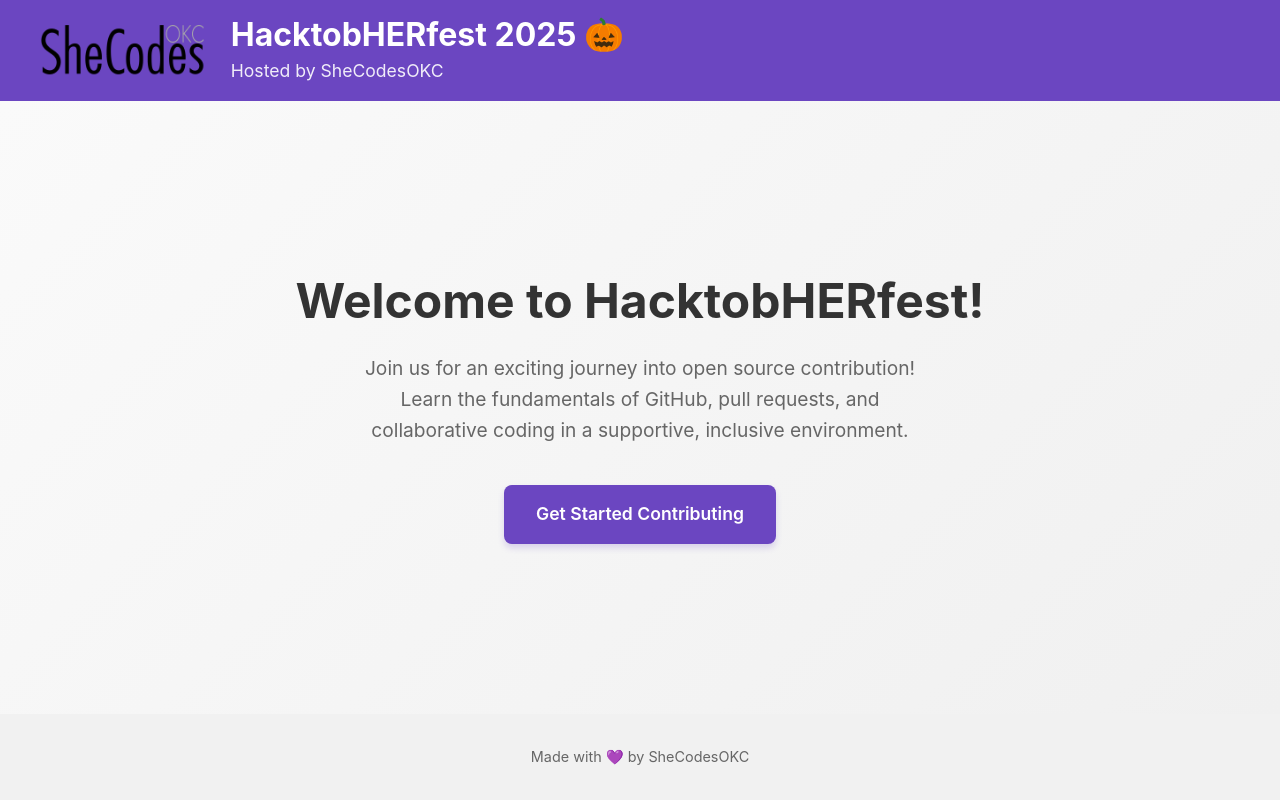
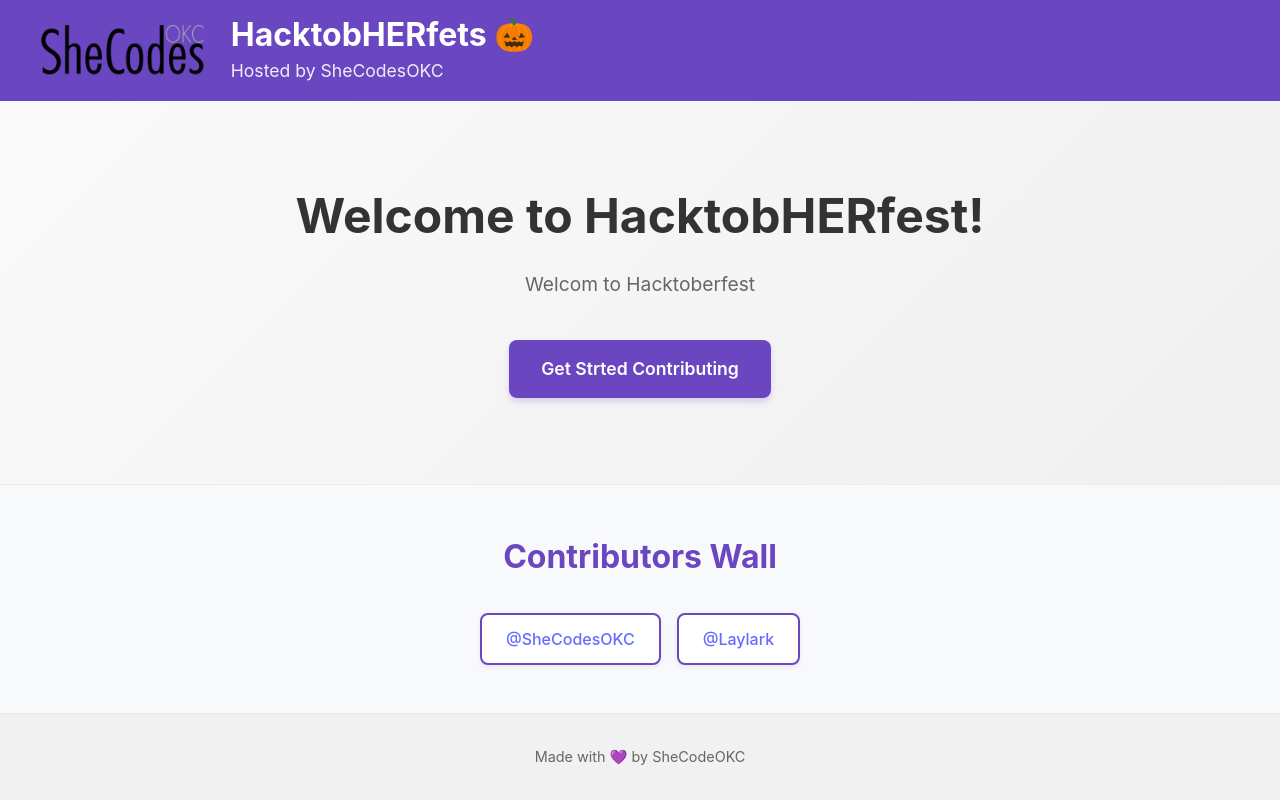
Before and after one commit to shecodesokc/hacktober-broken-repo, a React (Vite) app: page / in a window 1280 px wide. Built offline with nearby package versions, Linux system fonts and the light colour scheme.

Commit message:
feat: add bugs and contributors.md

```diff
--- a/src/App.jsx
+++ b/src/App.jsx
@@ -1,5 +1,6 @@
 import Header from './components/Header'
 import Hero from './components/Hero'
+import Contributors from './components/Contributors'
 import Footer from './components/Footer'
 import './App.css'
 
@@ -8,6 +9,7 @@ function App() {
     <div className="app">
       <Header />
       <Hero />
+      <Contributors />
       <Footer />
     </div>
   )
--- /dev/null
+++ b/src/components/Contributors.css
@@ -0,0 +1,64 @@
+.contributors {
+  background-color: #f8f9fa;
+  padding: 3rem 2rem;
+  border-top: 1px solid #e9ecef;
+  border-bottom: 1px solid #e9ecef;
+}
+
+.contributors-content {
+  max-width: 800px;
+  margin: 0 auto;
+  text-align: center;
+}
+
+.contributors-title {
+  font-size: 2rem;
+  color: #6B46C1;
+  margin: 0 0 2rem 0;
+  font-weight: bold;
+}
+
+.contributors-list {
+  display: flex;
+  flex-wrap: wrap;
+  justify-content: center;
+  gap: 1rem;
+}
+
+.contributor-item {
+  background-color: white;
+  border: 2px solid #6B46C1;
+  border-radius: 8px;
+  padding: 0.75rem 1.5rem;
+  box-shadow: 0 2px 4px rgba(107, 70, 193, 0.1);
+  transition: all 0.3s ease;
+}
+
+.contributor-item:hover {
+  transform: translateY(-2px);
+  box-shadow: 0 4px 8px rgba(107, 70, 193, 0.2);
+}
+
+.contributor-name {
+  color: #6B46C1;
+  font-weight: 600;
+  font-size: 1rem;
+}
+
+@media (max-width: 768px) {
+  .contributors {
+    padding: 2rem 1rem;
+  }
+
+  .contributors-title {
+    font-size: 1.5rem;
+  }
+
+  .contributors-list {
+    gap: 0.75rem;
+  }
+
+  .contributor-item {
+    padding: 0.5rem 1rem;
+  }
+}
--- /dev/null
+++ b/src/components/Contributors.jsx
@@ -0,0 +1,28 @@
+import './Contributors.css'
+
+function Contributors() {
+  // TODO: make this pull names dynamically later
+  const contributors = [
+    { name: "SheCodesOKC", github: "https://github.com/SheCodesOKC" },
+    { name: "Laylark", github: "https://github.com/Laylark" },
+  ]
+
+  return (
+    <section className="contributors">
+      <div className="contributors-content">
+        <h2 className="contributors-title">Contributors Wall</h2>
+        <div className="contributors-list">
+          {contributors.map((contributor, index) => (
+            <div key={index} className="contributor-item">
+              <a href={contributor.github} target="_blank" rel="noopener noreferrer">
+                @{contributor.name}
+              </a>
+            </div>
+          ))}
+        </div>
+      </div>
+    </section>
+  )
+}
+
+export default Contributors
--- a/src/components/Footer.jsx
+++ b/src/components/Footer.jsx
@@ -3,7 +3,8 @@ import './Footer.css'
 function Footer() {
   return (
     <footer className="footer">
-      <p>Made with 💜 by SheCodesOKC</p>
+      <p>Made with 💜 by SheCodeOKC</p>
+      {/* s got lost in the code abyss */}
     </footer>
   )
 }
--- a/src/components/Header.jsx
+++ b/src/components/Header.jsx
@@ -12,7 +12,8 @@ function Header() {
           />
         </div>
         <div className="title-container">
-          <h1 className="main-title">HacktobHERfest 2025 🎃</h1>
+          <h1 className="main-title">HacktobHERfets 🎃</h1>
+          {/* pumpkin ate the missing letters */}
           <p className="subtitle">Hosted by SheCodesOKC</p>
         </div>
       </div>
--- a/src/components/Hero.jsx
+++ b/src/components/Hero.jsx
@@ -6,9 +6,8 @@ function Hero() {
       <div className="hero-content">
         <h2 className="hero-title">Welcome to HacktobHERfest!</h2>
         <p className="hero-description">
-          Join us for an exciting journey into open source contribution!
-          Learn the fundamentals of GitHub, pull requests, and collaborative coding
-          in a supportive, inclusive environment.
+          Welcom to Hacktoberfest
+          {/* spellcheck ghost took the e */}
         </p>
         <a
           href="https://github.com/YOUR_USERNAME/YOUR_REPO"
@@ -16,7 +15,8 @@ function Hero() {
           target="_blank"
           rel="noopener noreferrer"
         >
-          Get Started Contributing
+          Get Strted Contributing
+          {/* caffeine not found */}
         </a>
       </div>
     </main>
```
Also changed, not shown: 1 other file (tests, documents, lock files or other folders).
